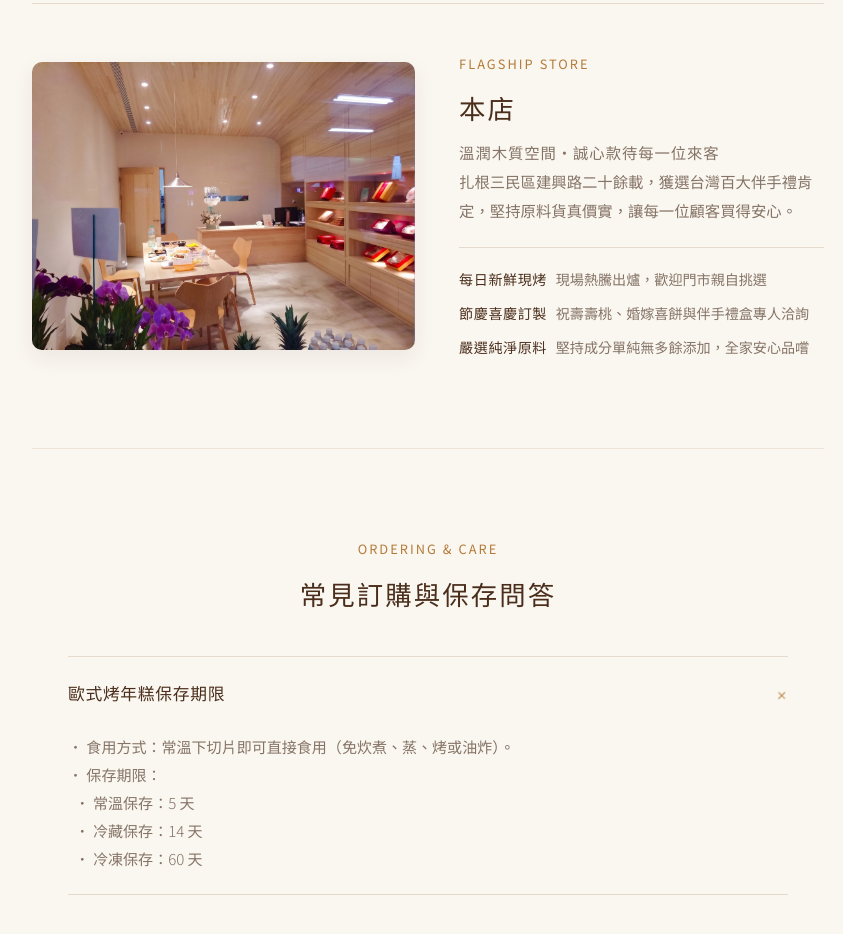
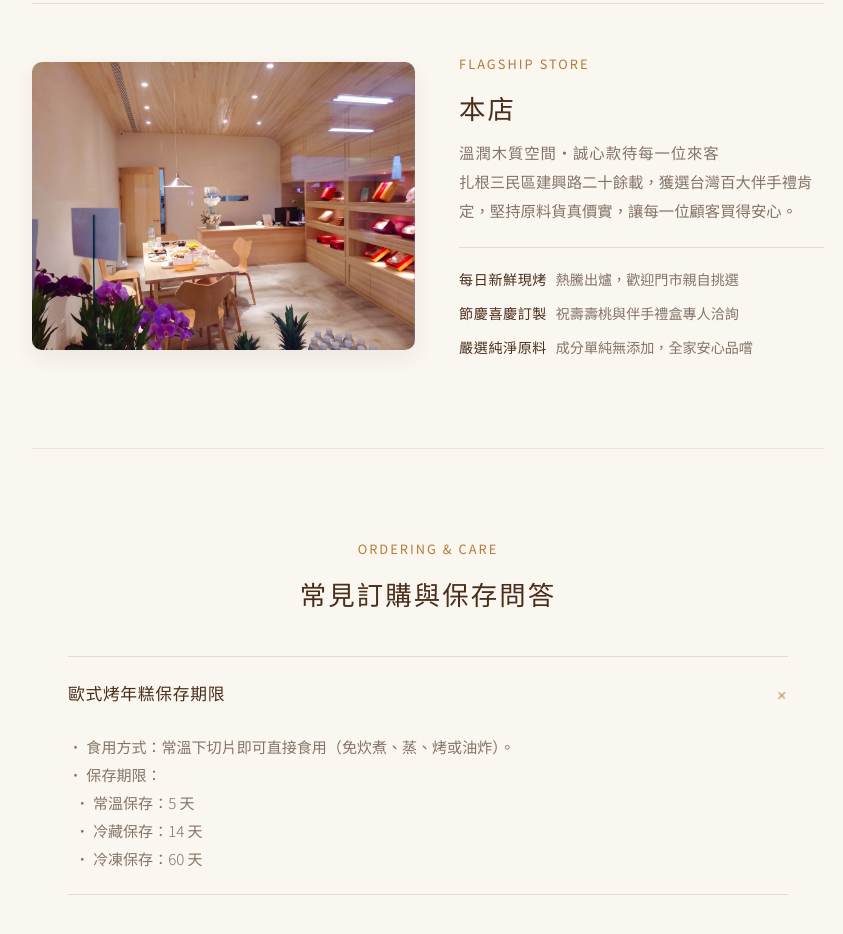
Before and after one commit to r2001113/baos-bakery-web, a plain HTML site: page index.html in a window 1280 px wide. Shown: the part 3517-4451 px from the top of the page, without its empty margins (212-1055 px from the left). Drawn offline with Linux system fonts and the light colour scheme.

Commit message:
Update index.html

```diff
--- a/index.html
+++ b/index.html
@@ -1048,9 +1048,9 @@
           <p class="store-subtitle">溫潤木質空間・誠心款待每一位來客</p>
           <p id="cms-store-desc">扎根三民區建興路二十餘載，獲選台灣百大伴手禮肯定，堅持原料貨真價實，讓每一位顧客買得安心。</p>
           <ul class="store-pillars">
-            <li><strong>每日新鮮現烤</strong><span>現場熱騰出爐，歡迎門市親自挑選</span></li>
-            <li><strong>節慶喜慶訂製</strong><span>祝壽壽桃、婚嫁喜餅與伴手禮盒專人洽詢</span></li>
-            <li><strong>嚴選純淨原料</strong><span>堅持成分單純無多餘添加，全家安心品嚐</span></li>
+            <li><strong>每日新鮮現烤</strong><span>熱騰出爐，歡迎門市親自挑選</span></li>
+            <li><strong>節慶喜慶訂製</strong><span>祝壽壽桃與伴手禮盒專人洽詢</span></li>
+            <li><strong>嚴選純淨原料</strong><span>成分單純無添加，全家安心品嚐</span></li>
           </ul>
         </div>
       </div>
```
